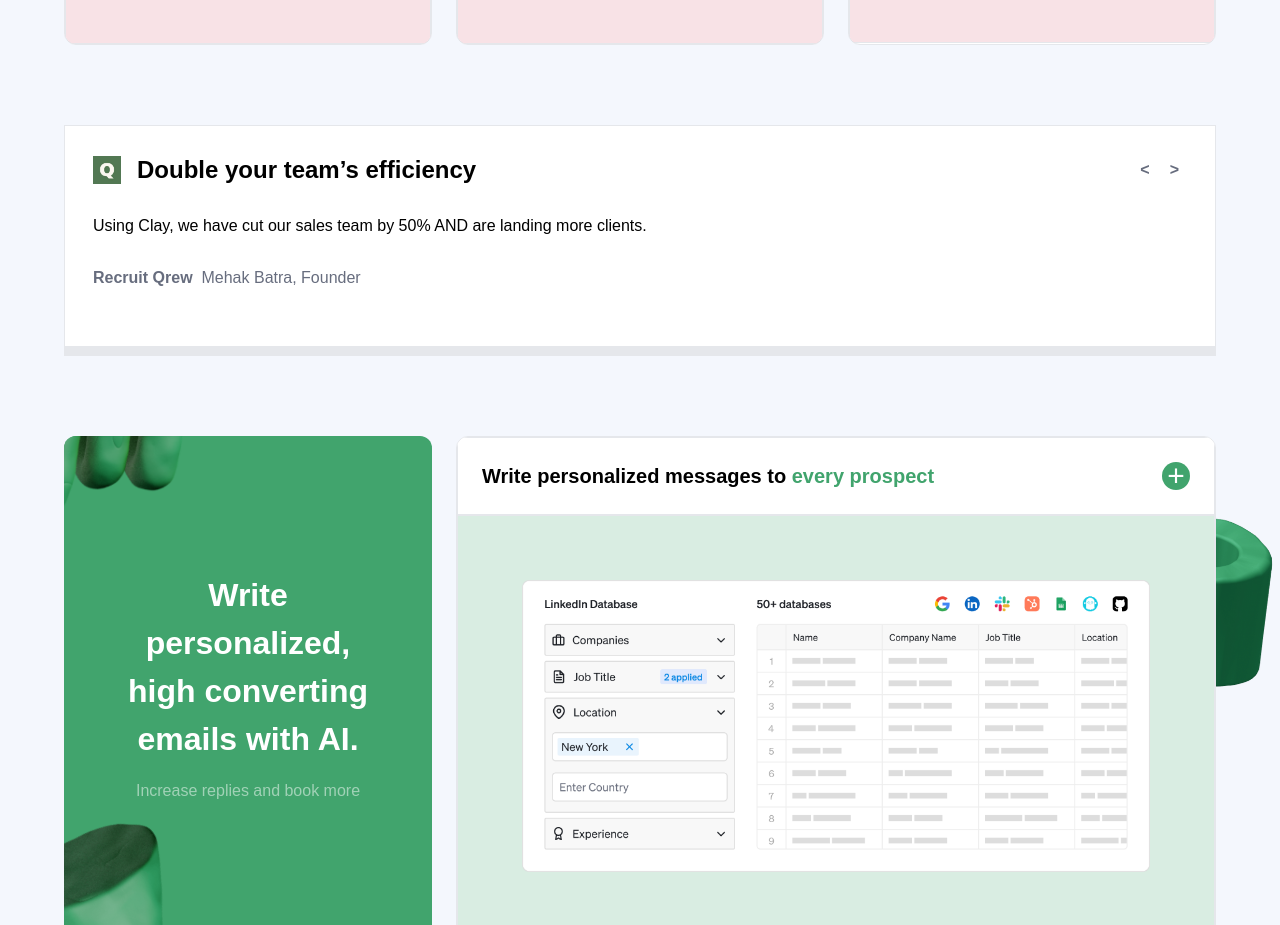
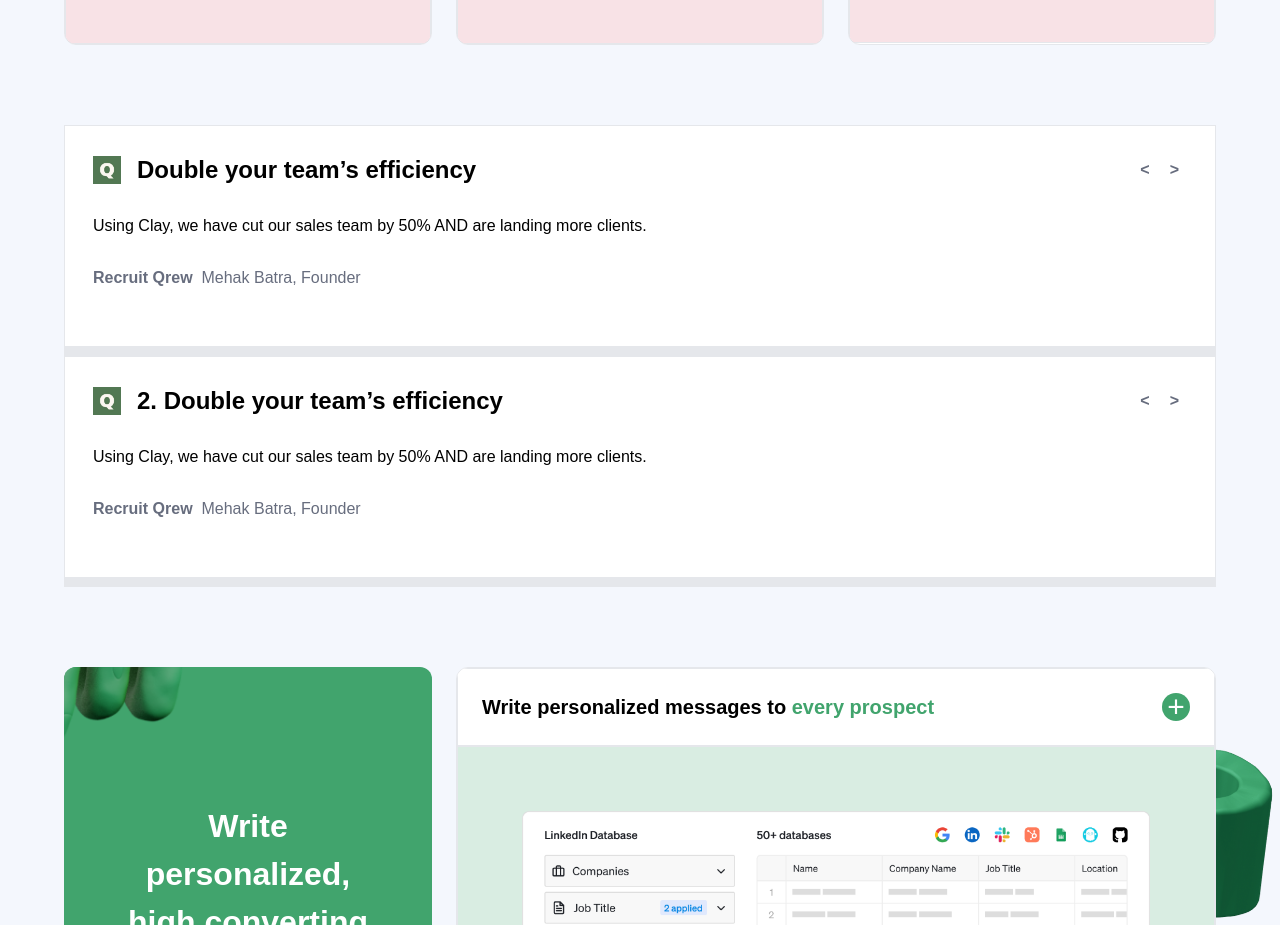
Before and after one commit to shristi-gupta21/clay-clone, a React (Vite) app: page / in a window 1280 px wide. Shown: the part 1883-2808 px from the top of the page. Built offline with nearby package versions, Linux system fonts and the light colour scheme.

Commit message:
added testimonial layout and function for next and previous button

```diff
--- a/src/assets/components/Body.jsx
+++ b/src/assets/components/Body.jsx
@@ -1,16 +1,16 @@
 import FindJobs from "./FindJobs";
-import Testimonial from "./Testimonial";
 import TrustedTeams from "./TrustedTeams";
 import WriteEmail from "./WriteEmail";
 import DreamCampaigns from "./DreamCampaigns";
 import Faq from "../layouts/Faq";
+import Testimonials from "./Testimonials";
+
 const Body = () => {
-
     return (
         <>
             <TrustedTeams />
             <FindJobs />
-            <Testimonial />
+           <Testimonials/>
             <WriteEmail />
             <section className=" max-w-2xl mx-auto my-20 px-5 md:px-0">
                 <h1 className="md:flex pb-10 md:pb-20 justify-center text-4xl md:text-5xl font-semibold">FAQ</h1>
@@ -24,9 +24,7 @@
                 <hr className="my-5"/>
             </section>
             <DreamCampaigns />
-
         </>
-
     )
 }
 
--- a/src/assets/components/Testimonial.jsx
+++ /dev/null
@@ -1,32 +0,0 @@
-
-export const Testimonial = () => {
-    return (
-        <section className="max-w-6xl mx-auto px-5 md:px-0 rounded ">
-            <div className="bg-white p-8 md:p-7  border border-b-[0.625rem] mb-20 md:mb-0">
-                <div className="items-center md:flex justify-between">
-                    <div className="items-center gap-x-4 md:flex">
-                        <img src={window.location.origin + "/images/recruit-qrew.jpeg"} className="h-8 md:h-7" />
-                        <p className="text-xl md:text-2xl pt-4 md:pt-0 font-medium md:font-semibold">Double your team’s efficiency</p>
-                    </div>
-                    <div className="md:flex hidden gap-x-1  text-clay-blue-200 font-semibold">
-                        <button className="px-2">&lt;</button>
-                        <button className="px-2">&gt;</button>
-                    </div>
-                </div>
-                <p className="py-4 md:py-7">Using Clay, we have cut our sales team by 50% AND are landing more clients.</p>
-                <div className="flex text-clay-blue-200 md:pb-7">
-                    <span className="text-[0.9rem] md:text-base font-bold">Recruit Qrew &nbsp;</span>
-                    <span> Mehak Batra, Founder</span>
-                </div>
-            </div>
-            <div className="md:hidden flex items-center justify-center">
-                <div className="flex justify-center text-lg gap-x-1 bg-clay-blue-50 w-16 h-8 text-clay-blue-200 font-semibold">
-                    <button className="px-2 ">&lt;</button>
-                    <button className="px-2">&gt;</button>
-                </div>
-            </div>
-        </section>
-    )
-}
-
-export default Testimonial
--- /dev/null
+++ b/src/assets/components/Testimonials.jsx
@@ -0,0 +1,27 @@
+import Testimonial from '../layouts/Testimonial'
+
+const Testimonials = () => {
+    return (
+        <section className="testimonials">
+
+            <Testimonial slides={[
+                {
+                    img_path: "/images/recruit-qrew.jpeg",
+                    heading: "Double your team’s efficiency",
+                    content: "Using Clay, we have cut our sales team by 50% AND are landing more clients.",
+                    companyName: "Recruit Qrew",
+                    name: "Mehak Batra, Founder"
+                },
+                {
+                    img_path: "/images/recruit-qrew.jpeg",
+                    heading: "2. Double your team’s efficiency",
+                    content: "Using Clay, we have cut our sales team by 50% AND are landing more clients.",
+                    companyName: "Recruit Qrew",
+                    name: "Mehak Batra, Founder"
+                }
+            ]} />
+        </section>
+    )
+}
+
+export default Testimonials
--- /dev/null
+++ b/src/assets/layouts/Testimonial.jsx
@@ -0,0 +1,60 @@
+
+import PropTypes from 'prop-types';
+import { useState } from 'react';
+const Testimonial = ({ slides }) => {
+    const [currentSlide, setCurrentSlide] = useState(0);
+
+    const nextSlide = () => {
+        setCurrentSlide((prevSlide) => (prevSlide === slides.length - 1 ? 0 : prevSlide + 1));
+       console.log("next",currentSlide)
+
+      };
+
+      const prevSlide = () => {
+        setCurrentSlide((prevSlide) => (prevSlide === 0 ? slides.length - 1 : prevSlide - 1));
+        console.log("right",currentSlide)
+      };
+    return (
+        <div className="slider">
+            <div className="slides-container" >
+                {slides.map((slide,index) => (
+                    <>
+
+                        <div key={index} className={`slide max-w-6xl mx-auto px-5 md:px-0 rounded `}>
+                            <div className="bg-white p-8 md:p-7  border border-b-[0.625rem] mb-20 md:mb-0">
+                                <div className="items-center md:flex justify-between">
+                                    <div className="items-center gap-x-4 md:flex">
+                                        <img src={window.location.origin + slide.img_path} className="h-8 md:h-7" />
+                                        <p className="text-xl md:text-2xl pt-4 md:pt-0 font-medium md:font-semibold">{slide.heading}</p>
+                                    </div>
+                                    <div className="md:flex hidden gap-x-1  text-clay-blue-200 font-semibold">
+                                        <button className="px-2" onClick={prevSlide}>&lt;</button>
+                                        <button className="px-2" onClick={nextSlide}>&gt;</button>
+                                    </div>
+                                </div>
+                                <p className="py-4 md:py-7">{slide.content}</p>
+                                <div className="flex text-clay-blue-200 md:pb-7">
+                                    <span className="text-[0.9rem] md:text-base font-bold">{slide.companyName} &nbsp;</span>
+                                    <span> {slide.name}</span>
+                                </div>
+                            </div>
+                            <div className="md:hidden flex items-center justify-center">
+                                <div className="flex justify-center text-lg gap-x-1 bg-clay-blue-50 w-16 h-8 text-clay-blue-200 font-semibold">
+                                    <button className="px-2 left-btn"  >&lt;</button>
+                                    <button className="px-2 right-btn" >&gt;</button>
+                                </div>
+                            </div>
+                        </div>
+                    </>
+                ))}
+            </div>
+        </div>
+    )
+}
+
+
+Testimonial.propTypes = {
+    slides: PropTypes.array.isRequired
+};
+
+export default Testimonial
```
Also changed, not shown: src/assets/layouts/Faq.jsx (line endings or trailing spaces).
